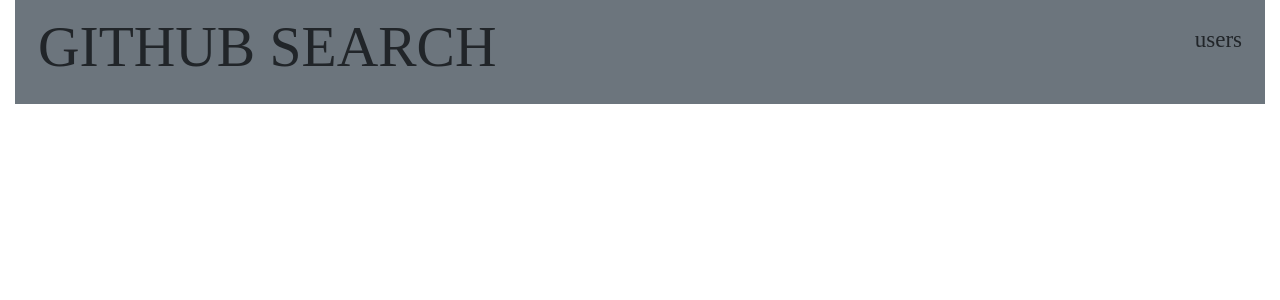
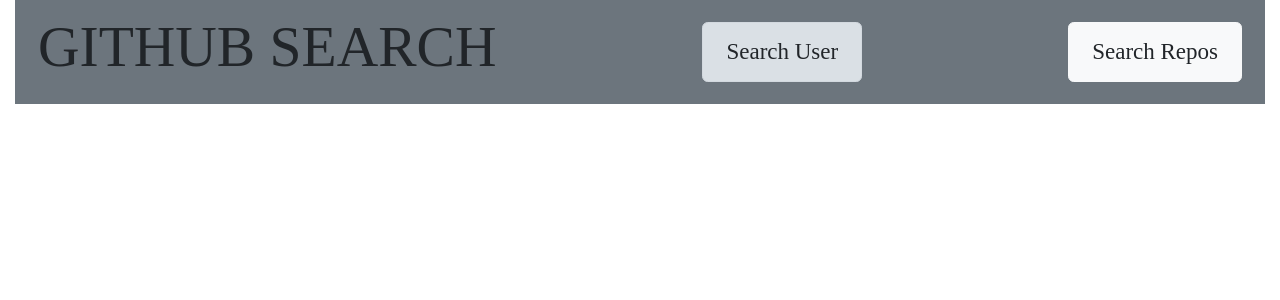
Before and after one commit to njoroge33/github-search, an Angular app: page / in a window 1280 px wide. Shown: the top 300 px of the page. Built offline with nearby package versions, Linux system fonts and the light colour scheme; a web font is replaced by a local one.

Commit message:
add routing to my project

```diff
--- a/src/app/app-routing.module.ts
+++ b/src/app/app-routing.module.ts
@@ -1,11 +1,18 @@
 import { NgModule } from '@angular/core';
 import { Routes, RouterModule } from '@angular/router';
+import { ProfileComponent } from './components/profile/profile.component';
+import { ReposComponent } from './components/repos/repos.component';
 
 
-const routes: Routes = [];
+const routes: Routes = [
+  { path: 'profile', component: ProfileComponent},
+  { path: 'repos', component: ReposComponent},
+];
 
 @NgModule({
   imports: [RouterModule.forRoot(routes)],
   exports: [RouterModule]
 })
-export class AppRoutingModule { }
+export class AppRoutingModule {
+
+}
--- a/src/app/app.component.html
+++ b/src/app/app.component.html
@@ -4,18 +4,9 @@
       <h1>GITHUB SEARCH</h1>
     </div>
 
-    <div>
-      <p>users</p>
-    </div>
+        <a class="nav-item nav-link active btn btn-light" routerLink="profile">Search User<span class="sr-only">(current)</span></a>
+        <a class="nav-item nav-link btn btn-light" routerLink="/repos"> Search Repos</a>
+
   </div>
 </div>
-
-<!-- <div class="container-fluid bg-light">
-  <app-profile></app-profile>
-</div>
-
-<div class="container-fluid bg-light">
-    <app-repos></app-repos>
-  </div>
-
-</div> -->
+<router-outlet></router-outlet>
--- a/src/app/components/repos/repos.component.html
+++ b/src/app/components/repos/repos.component.html
@@ -1,3 +1,4 @@
+<div></div>
 <form>
     <div class="form-group">
         <label>SEARCH BY:</label>
```
